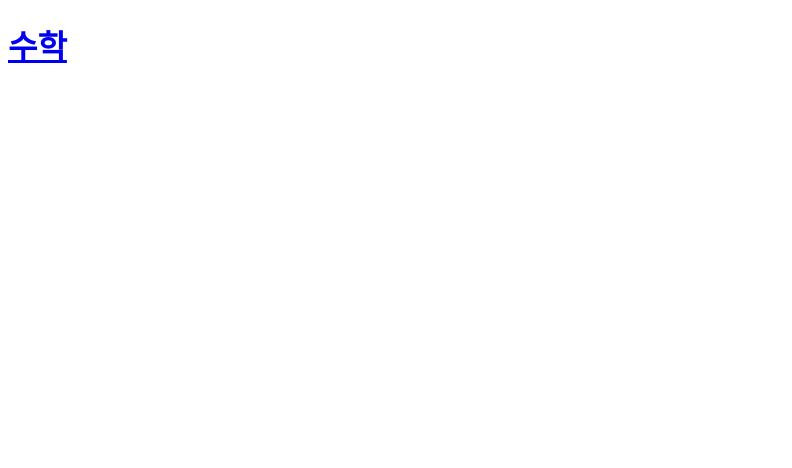
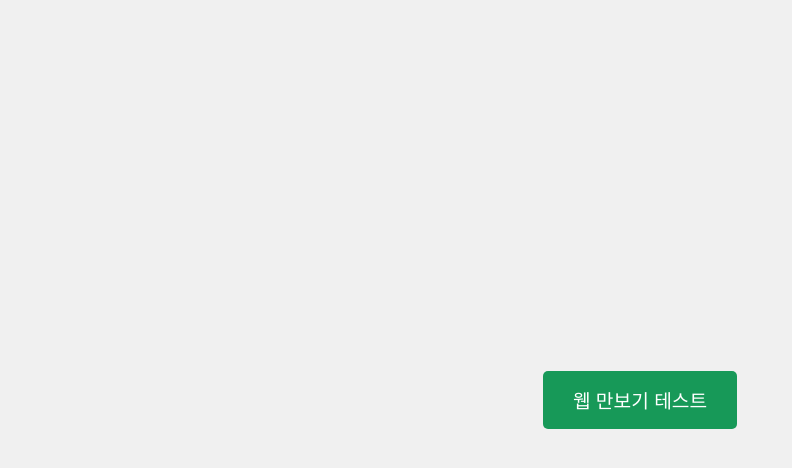
Before and after one commit to waegari/waegari.github.io, a plain HTML site: page index.html in a window 1280 px wide. Shown: the whole page, without its empty margins (0-792 px from the left). Drawn offline with Linux system fonts and the light colour scheme.

Commit message:
#main index.html 수정(링크)

```diff
--- a/index.html
+++ b/index.html
@@ -9,11 +9,33 @@
     <meta name="kewords" content="수학">
     <meta name="author" content="waegari">
     <!-- <base href="https://waegari.github.io/"> -->
-    <style></style>
+    <style>
+        body {
+            display: flex;
+            flex-direction: column;
+            align-items: center;
+            justify-content: center;
+            height: 100vh;
+            margin: 0;
+            background-color: #f0f0f0;
+        }
+        button {
+            padding: 15px 30px;
+            font-size: 1.2em;
+            color: #fff;
+            background-color: #179958;
+            border: none;
+            border-radius: 5px;
+            cursor: pointer;
+        }
+        button:active {
+            background-color: #34aa78;
+        }
+    </style>
 </head>
 <body>
-<a href="math/math_main.html">
-    <h1>수학</h1>
-</a>
+    <a href="stepcounter/main.html">
+        <button>웹 만보기 테스트</button>
+    </a>
 </body>
 </html>
```
